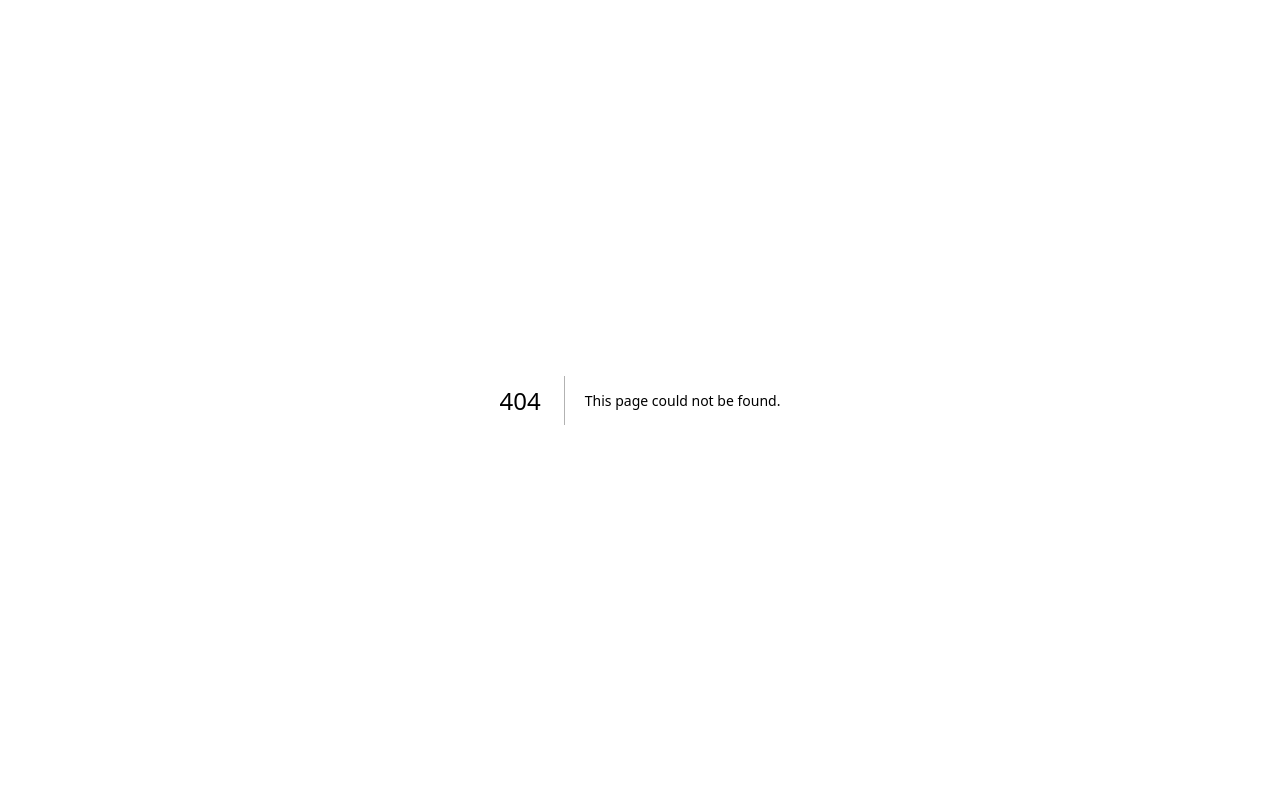
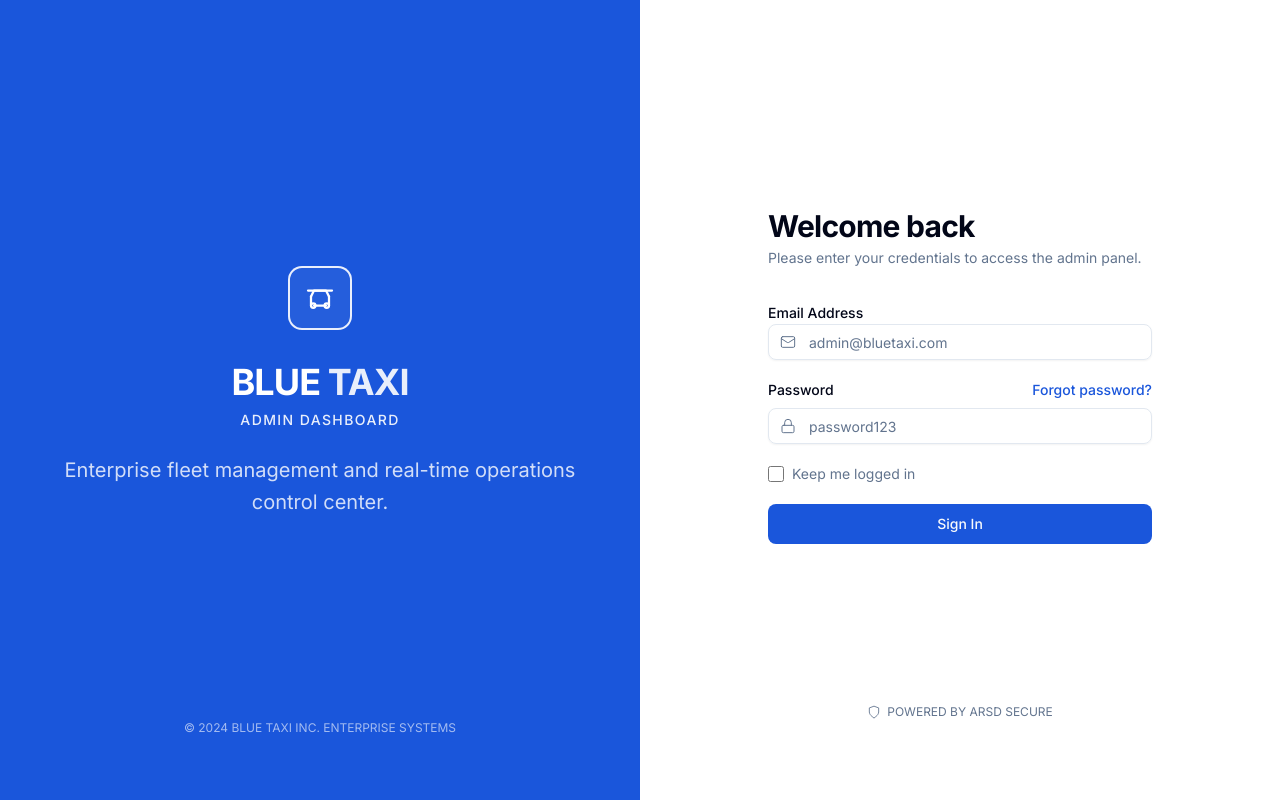
Before and after one commit to BlueTaxiPH/blue-taxi-admin-web, a Next.js app: page /login in a window 1280 px wide. Before the commit this address had no page. Built offline with nearby package versions, Linux system fonts and the light colour scheme.

Commit message:
feat: created login page

```diff
--- /dev/null
+++ b/app/login/page.tsx
@@ -0,0 +1,11 @@
+import type { Metadata } from "next"
+import LoginPageSection from "@/containers/login-page"
+
+export const metadata: Metadata = {
+  title: "Sign In | Blue Taxi Admin",
+  description: "Sign in to the Blue Taxi admin dashboard",
+}
+
+export default function LoginPage() {
+  return <LoginPageSection />
+}
--- /dev/null
+++ b/containers/login-page/LoginBranding.tsx
@@ -0,0 +1,28 @@
+import { TaxiIcon } from "@/components/icons/taxi-icon"
+
+export function LoginBranding() {
+  return (
+    <div
+      className="flex min-h-full flex-col px-10 py-12 md:px-14 md:py-16"
+      style={{ backgroundColor: "#1A56DB" }}
+    >
+      <div className="flex flex-1 flex-col items-center justify-center text-center">
+        <div className="mb-8 flex size-16 items-center justify-center rounded-xl border-2 border-white/90 bg-white/5">
+          <TaxiIcon className="size-9 text-white" />
+        </div>
+        <h1 className="text-3xl font-bold tracking-tight text-white md:text-4xl">
+          BLUE <span className="text-white/90">TAXI</span>
+        </h1>
+        <p className="mt-2 text-sm font-medium uppercase tracking-widest text-white/90">
+          Admin Dashboard
+        </p>
+        <p className="mt-6 max-w-lg text-xl leading-relaxed text-white/80">
+          Enterprise fleet management and real-time operations control center.
+        </p>
+      </div>
+      <p className="text-center text-xs text-white/60">
+        © 2024 BLUE TAXI INC. ENTERPRISE SYSTEMS
+      </p>
+    </div>
+  )
+}
--- /dev/null
+++ b/containers/login-page/LoginForm.tsx
@@ -0,0 +1,97 @@
+"use client"
+
+import Link from "next/link"
+import { useRouter } from "next/navigation"
+import { Button } from "@/components/ui/button"
+import { Input } from "@/components/ui/input"
+import { Checkbox } from "@/components/ui/checkbox"
+import { EnvelopeIcon } from "@/components/icons/envelope-icon"
+import { LockIcon } from "@/components/icons/lock-icon"
+import { SecureBadgeIcon } from "@/components/icons/secure-badge-icon"
+
+export function LoginForm() {
+  const router = useRouter()
+
+  function handleSubmit(e: React.FormEvent) {
+    e.preventDefault()
+    router.push("/dashboard")
+  }
+
+  return (
+    <div className="flex min-h-full flex-col bg-white px-8 py-12 md:px-16 md:py-16">
+      <div className="flex flex-1 flex-col items-center justify-center">
+        <div className="w-full max-w-sm">
+        <h2 className="text-3xl font-bold tracking-tight text-foreground">
+          Welcome back
+        </h2>
+        <p className="mt-1 text-sm text-muted-foreground">
+          Please enter your credentials to access the admin panel.
+        </p>
+
+        <form className="mt-8 space-y-5" onSubmit={handleSubmit}>
+          <div className="space-y-2">
+            <label
+              htmlFor="email"
+              className="text-sm font-medium text-foreground"
+            >
+              Email Address
+            </label>
+            <div className="relative">
+              <span className="pointer-events-none absolute left-3 top-1/2 -translate-y-1/2 text-muted-foreground">
+                <EnvelopeIcon />
+              </span>
+              <Input
+                id="email"
+                type="email"
+                placeholder="admin@bluetaxi.com"
+                className="pl-10"
+              />
+            </div>
+          </div>
+
+          <div className="space-y-2">
+            <div className="flex items-center justify-between">
+              <label
+                htmlFor="password"
+                className="text-sm font-medium text-foreground"
+              >
+                Password
+              </label>
+              <Link
+                href="/forgot-password"
+                className="text-sm font-medium text-[#1A56DB] hover:underline"
+              >
+                Forgot password?
+              </Link>
+            </div>
+            <div className="relative">
+              <span className="pointer-events-none absolute left-3 top-1/2 -translate-y-1/2 text-muted-foreground">
+                <LockIcon />
+              </span>
+              <Input
+                id="password"
+                type="password"
+                placeholder="password123"
+                className="pl-10"
+              />
+            </div>
+          </div>
+
+          <Checkbox label="Keep me logged in" />
+
+          <Button type="submit" className="w-full" size="lg">
+            Sign In
+          </Button>
+        </form>
+        </div>
+      </div>
+
+      <div className="flex justify-center py-4">
+        <div className="flex items-center gap-1.5 text-xs text-muted-foreground">
+          <SecureBadgeIcon className="size-3.5 shrink-0" />
+          <span>POWERED BY ARSD SECURE</span>
+        </div>
+      </div>
+    </div>
+  )
+}
--- /dev/null
+++ b/containers/login-page/LoginLayout.tsx
@@ -0,0 +1,12 @@
+import { LoginBranding } from "@/containers/login-page/LoginBranding"
+import { LoginForm } from "@/containers/login-page/LoginForm"
+    {/* Left panel width: change 1fr to make it wider (e.g. 1.2fr) or use fixed width (e.g. 420px) */}
+
+export function LoginLayout() {
+  return (
+    <div className="grid min-h-screen grid-cols-1 md:grid-cols-[1fr_1fr]">
+      <LoginBranding />
+      <LoginForm />
+    </div>
+  )
+}
--- /dev/null
+++ b/containers/login-page/index.tsx
@@ -0,0 +1,5 @@
+import { LoginLayout } from "./LoginLayout"
+
+export default function LoginPageSection() {
+  return <LoginLayout />
+}
```
